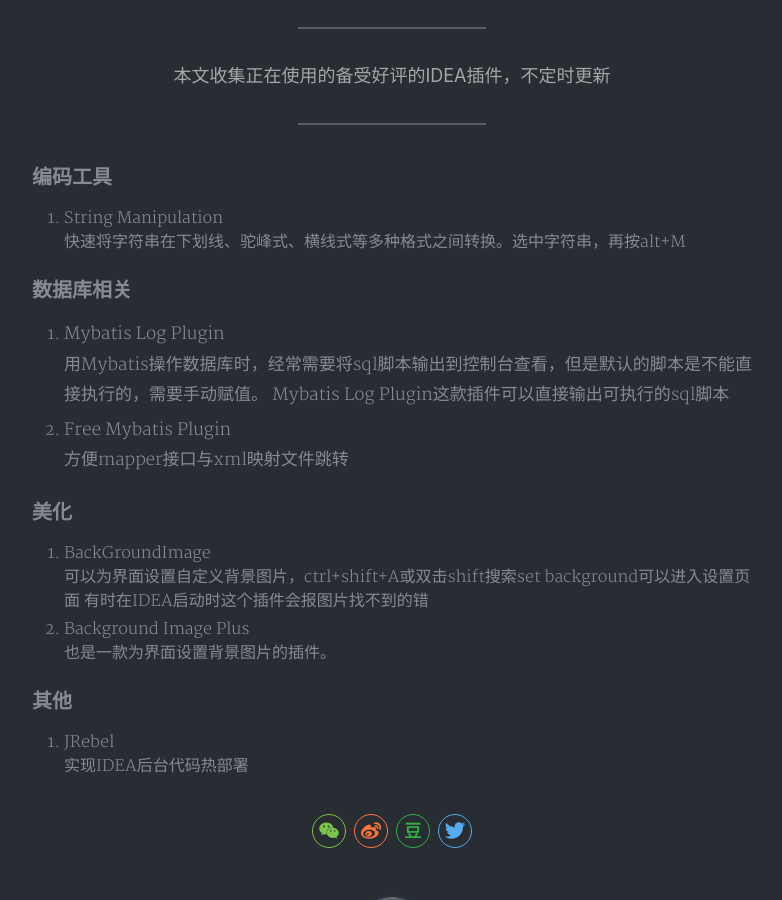
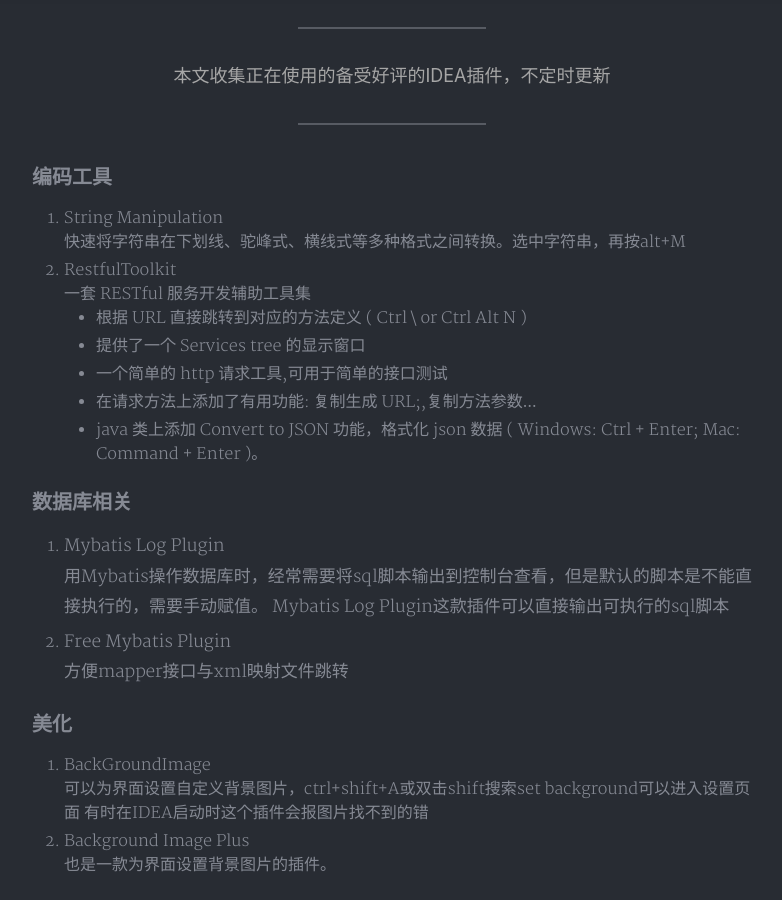
Before and after one commit to mingtian1024/mingtian1024.github.io, a Jekyll site: the page built from _posts/2018-08-24-idea-plugins-recommand.md, in a window 1280 px wide and 900 px high, scrolled down 473 px. Shown: the whole window, without its empty margins (248-1030 px from the left). Built offline with Jekyll 4.4.1, drawn with Linux system fonts in a browser that asks for light colours; nearby versions of some CDN libraries; comment, search, counter and statistics services are not loaded; a style sheet for code colours, icons or effects is not loaded.

Commit message:
update idea plugin

```diff
--- a/_posts/2018-08-24-idea-plugins-recommand.md
+++ b/_posts/2018-08-24-idea-plugins-recommand.md
@@ -11,6 +11,13 @@
 ### 编码工具
 1. String Manipulation
 快速将字符串在下划线、驼峰式、横线式等多种格式之间转换。选中字符串，再按alt+M
+2. RestfulToolkit
+一套 RESTful 服务开发辅助工具集
+* 根据 URL 直接跳转到对应的方法定义 ( Ctrl \ or Ctrl Alt N )
+* 提供了一个 Services tree 的显示窗口
+* 一个简单的 http 请求工具,可用于简单的接口测试
+* 在请求方法上添加了有用功能: 复制生成 URL;,复制方法参数...
+* java 类上添加 Convert to JSON 功能，格式化 json 数据 ( Windows: Ctrl + Enter; Mac: Command + Enter )。
 
 ### 数据库相关
 1. Mybatis Log Plugin
```
